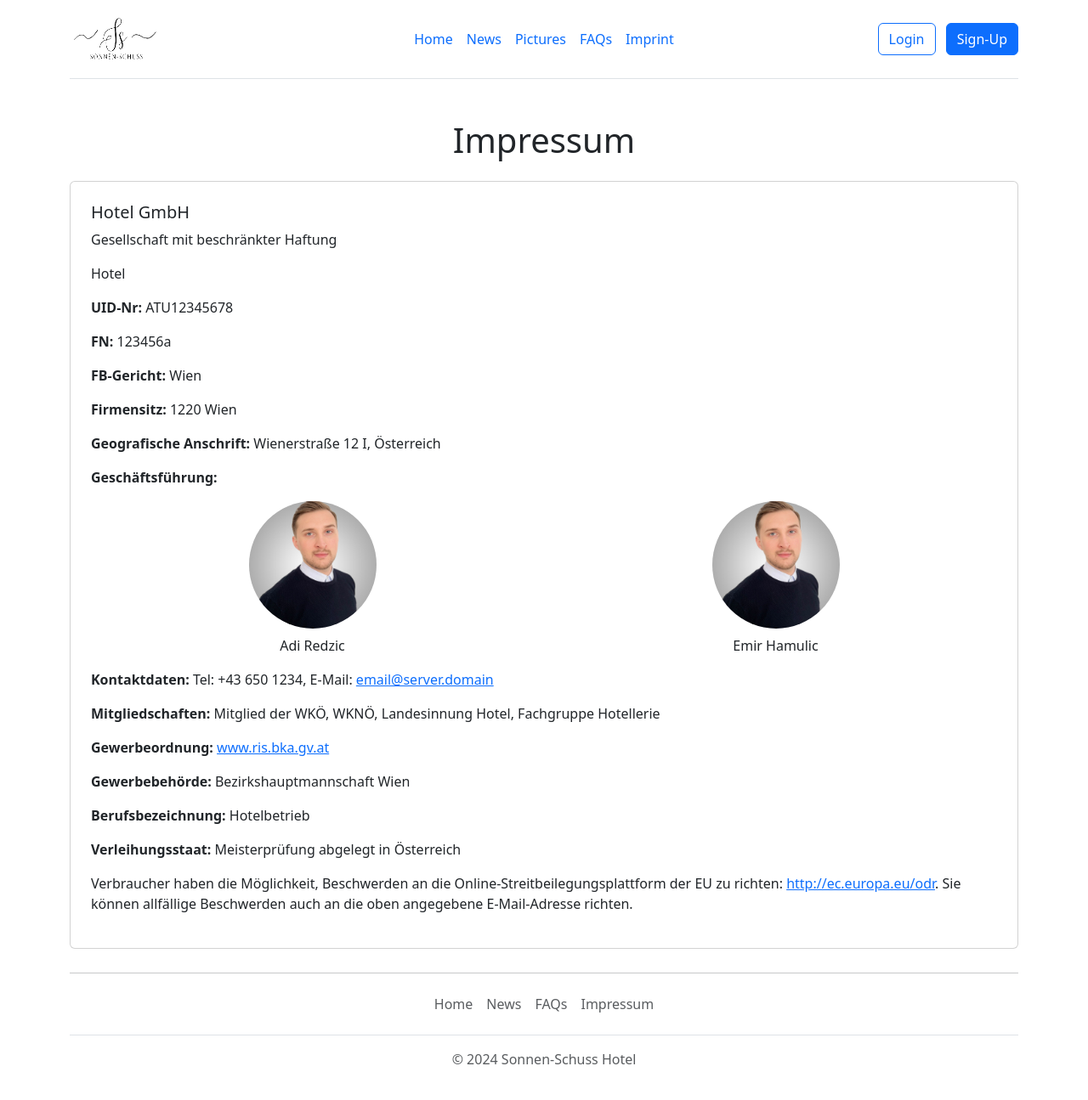
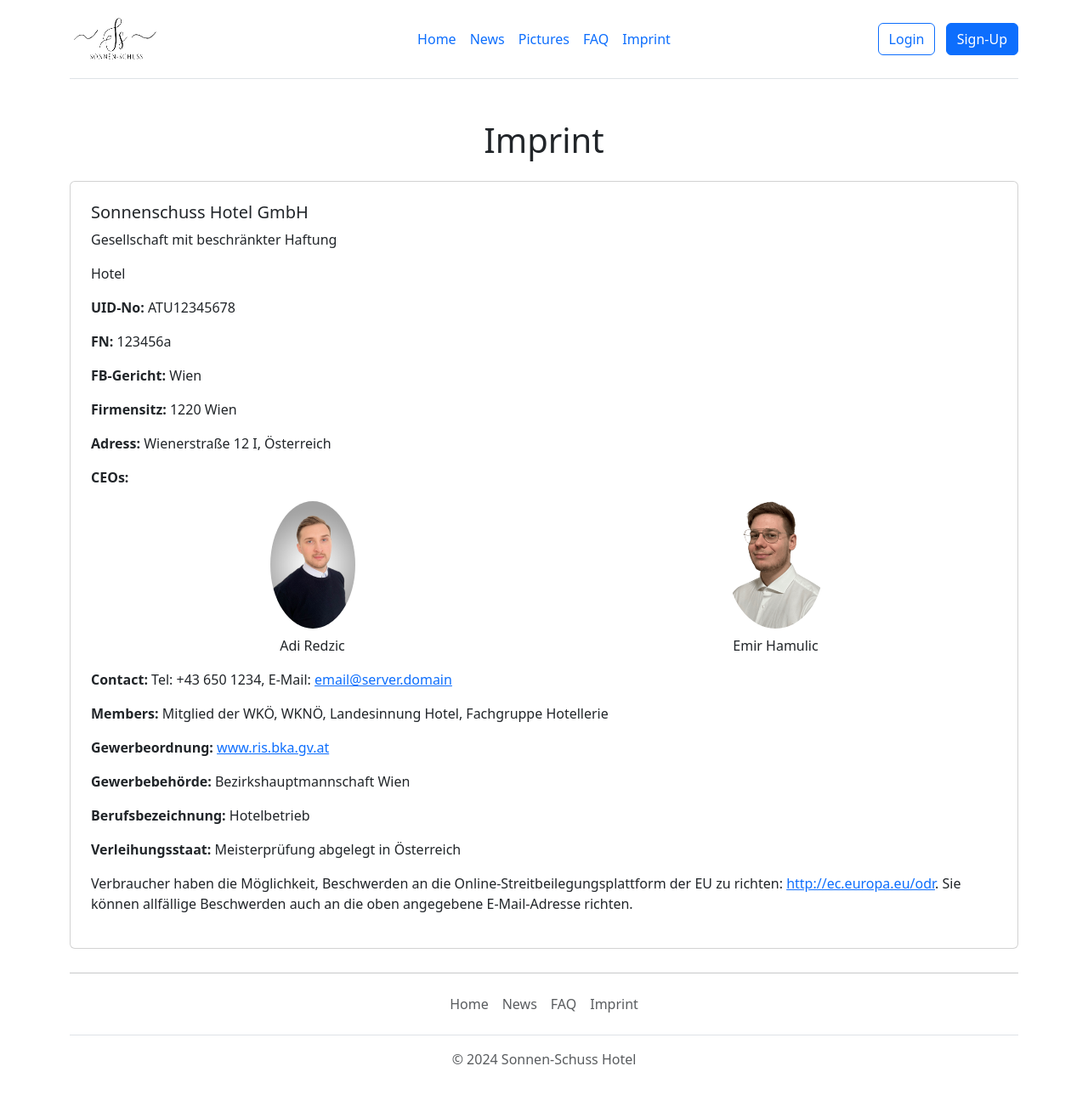
Before and after one commit to hamulicemir/WEB_WS2024-PHP, a PHP site: page /impressum.php in a window 1280 px wide. Shown: the whole page at 85% size. Run offline with PHP 8.4, Linux system fonts and the light colour scheme.

Commit message:
added picture, edited imprint, reservation and news

```diff
--- a/Projekt/impressum.php
+++ b/Projekt/impressum.php
@@ -13,29 +13,29 @@
 <body>
     <?php include './inc/nav.php';?>
     <div class="container mt-5">
-        <h1 class="mb-4 text-center">Impressum</h1>
+        <h1 class="mb-4 text-center">Imprint</h1>
         <div class="card p-4">
-            <h2 class="h5">Hotel GmbH</h2>
+            <h2 class="h5">Sonnenschuss Hotel GmbH</h2>
             <p>Gesellschaft mit beschränkter Haftung</p>
             <p>Hotel</p>
-            <p><strong>UID-Nr:</strong> ATU12345678</p>
+            <p><strong>UID-No:</strong> ATU12345678</p>
             <p><strong>FN:</strong> 123456a</p>
             <p><strong>FB-Gericht:</strong> Wien</p>
             <p><strong>Firmensitz:</strong> 1220 Wien</p>
-            <p><strong>Geografische Anschrift:</strong> Wienerstraße 12 I, Österreich</p>
-            <p><strong>Geschäftsführung:</strong></p>
+            <p><strong>Adress:</strong> Wienerstraße 12 I, Österreich</p>
+            <p><strong>CEOs:</strong></p>
             <div class="row">
                 <div class="col-md-6 text-center">
-                    <img src="./Pictures/adi 3.jpg" class="img-fluid rounded-circle mb-2" alt="Adi Redzic" style="width: 150px; height: 150px; object-fit: cover;">
+                    <img src="./Pictures/adi 3.jpg" class="img-fluid rounded-circle mb-2" alt="Adi Redzic" style="width: 100px; height: 150px; object-fit: cover;">
                     <p>Adi Redzic</p>
                 </div>
                 <div class="col-md-6 text-center">
-                    <img src="./Pictures/adi 3.jpg" class="img-fluid rounded-circle mb-2" alt="Emir Hamulic" style="width: 150px; height: 150px; object-fit: cover;">
+                    <img src="./Pictures/Emir1.png" class="img-fluid rounded-circle mb-2" alt="Emir Hamulic" style="width: 100; height: 150px; object-fit: cover;">
                     <p>Emir Hamulic</p>
                 </div>
             </div>
-            <p><strong>Kontaktdaten:</strong> Tel: +43 650 1234, E-Mail: <a href="mailto:email@server.domain">email@server.domain</a></p>
-            <p><strong>Mitgliedschaften:</strong> Mitglied der WKÖ, WKNÖ, Landesinnung Hotel, Fachgruppe Hotellerie</p>
+            <p><strong>Contact:</strong> Tel: +43 650 1234, E-Mail: <a href="mailto:email@server.domain">email@server.domain</a></p>
+            <p><strong>Members:</strong> Mitglied der WKÖ, WKNÖ, Landesinnung Hotel, Fachgruppe Hotellerie</p>
             <p><strong>Gewerbeordnung:</strong> <a href="http://www.ris.bka.gv.at">www.ris.bka.gv.at</a></p>
             <p><strong>Gewerbebehörde:</strong> Bezirkshauptmannschaft Wien</p>
             <p><strong>Berufsbezeichnung:</strong> Hotelbetrieb</p>
--- a/Projekt/inc/footer.php
+++ b/Projekt/inc/footer.php
@@ -4,8 +4,8 @@
   <ul class="nav justify-content-center border-bottom pb-3 mb-3 mt-3">
     <li class="nav-item"><a href="./index.php" class="nav-link px-2 text-muted">Home</a></li>
     <li class="nav-item"><a href="./news.php" class="nav-link px-2 text-muted">News</a></li>
-    <li class="nav-item"><a href="./FAQ.php" class="nav-link px-2 text-muted">FAQs</a></li>
-    <li class="nav-item"><a href="./impressum.php" class="nav-link px-2 text-muted">Impressum</a></li>
+    <li class="nav-item"><a href="./FAQ.php" class="nav-link px-2 text-muted">FAQ</a></li>
+    <li class="nav-item"><a href="./impressum.php" class="nav-link px-2 text-muted">Imprint</a></li>
   </ul>
   <p class="text-center text-muted">© 2024 Sonnen-Schuss Hotel</p>
 </footer>
--- a/Projekt/inc/nav.php
+++ b/Projekt/inc/nav.php
@@ -13,7 +13,7 @@ if (session_status() === PHP_SESSION_NONE) {
       <li><a href="./index.php" class="nav-link px-2">Home</a></li>
       <li><a href="./news.php" class="nav-link px-2">News</a></li>
       <li><a href="./pictures.php" class="nav-link px-2">Pictures</a></li>
-      <li><a href="./FAQ.php" class="nav-link px-2">FAQs</a></li>
+      <li><a href="./FAQ.php" class="nav-link px-2">FAQ</a></li>
       <li><a href="./impressum.php" class="nav-link px-2">Imprint</a></li>
     </ul>
     <?php if ((isset(($_SESSION["loggedin"]))) && ($_SESSION["loggedin"])) : ?>
--- a/Projekt/nav.css
+++ b/Projekt/nav.css
@@ -1,3 +1,3 @@
 header {
-    background-color: white;
+    background-color: #375d70;
 }
--- a/Projekt/news.php
+++ b/Projekt/news.php
@@ -24,7 +24,7 @@ $thumbnailsDir = './Pictures/Thumbnails-resized/';
                 <h2 class="mb-4">Neueste Beiträge</h2>
             </div>
             <?php
-            if (isset($_SESSION['loggedin']) && $_SESSION['loggedin']) : //Rechte abfrage später
+            if (isset($_SESSION['loggedin']) && $_SESSION['loggedin'] && $_SESSION['UserInformation']['Role_ID'] === 1) :
             ?>
                 <div class="col-4 mb-4 d-flex justify-content-end">
                     <a href="./news-form.php"><button type="button" class="btn btn-primary me-3">Neuer Beitrag</button></a>
--- a/Projekt/registration.php
+++ b/Projekt/registration.php
@@ -111,8 +111,6 @@ if ($_SERVER["REQUEST_METHOD"] == "POST") {
         die("Fehler beim Anlegen: " . $stmt->error);
     }
     $stmt->close();
-    } else {
-      echo "Fehler!";
     }
   }
   ?>
```
Also changed, not shown: Projekt/FAQ.php (+21 -22 lines), Projekt/Login.php (+26 -18 lines), Projekt/reservation.php (+33 -3 lines), Projekt/Pictures/Emir1.png (added).
